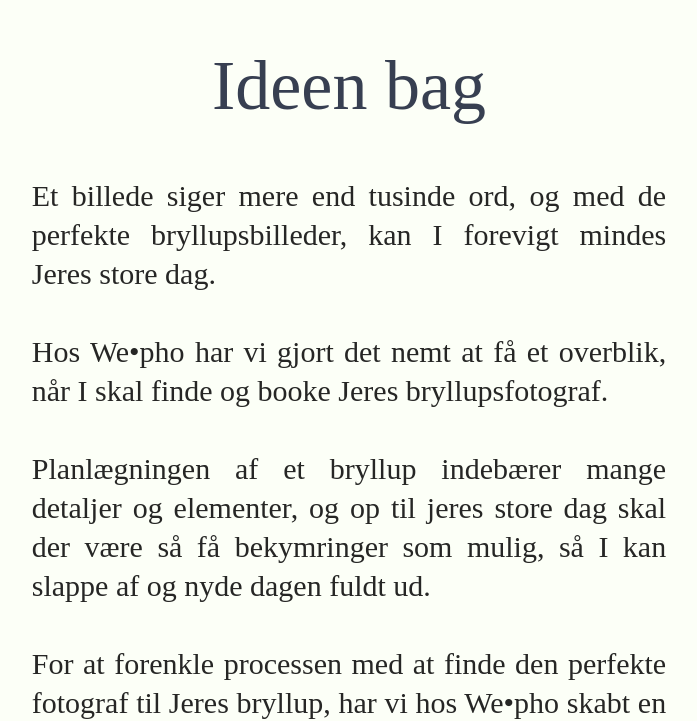
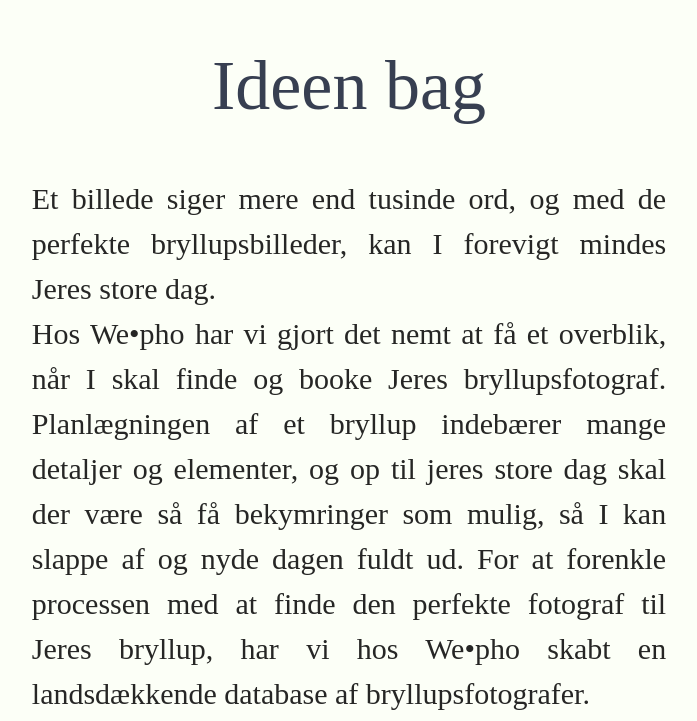
Before and after one commit to asger991/wepho, a Next.js app: page / in a window 1280 px wide. Shown: the part 1227-1948 px from the top of the page, without its empty margins (291-988 px from the left). Built offline with nearby package versions, Linux system fonts and the light colour scheme.

Commit message:
fixed styling

```diff
--- a/components/AboutText/index.js
+++ b/components/AboutText/index.js
@@ -3,33 +3,37 @@ const AboutText = () => {
     <div style={containerStyle}>
       <h1 style={headlineStyle}>Ideen bag</h1>
       <p style={textStyle}>
-      Et billede siger mere end tusinde ord, og med de perfekte bryllupsbilleder,
-      kan I forevigt mindes Jeres store dag.
-        <br /> <br /> Hos We•pho har vi gjort det nemt at få et overblik, når I
-        skal finde og booke Jeres bryllupsfotograf.
-        <br /> <br /> Planlægningen af et bryllup indebærer mange detaljer
-        og elementer, og op til jeres store dag skal der være så få bekymringer
-        som mulig, så I kan slappe af og nyde dagen fuldt ud.
-        <br /> <br />For at forenkle processen med at finde den perfekte fotograf
-        til Jeres bryllup, har vi hos We•pho skabt en landsdækkende database af bryllupsfotografer.
-        <br /> <br />We•pho er sat I verden med to primære formål;
+        Et billede siger mere end tusinde ord, og med de perfekte
+        bryllupsbilleder, kan I forevigt mindes Jeres store dag.
+        <br /> Hos We•pho har vi gjort det nemt at få et overblik, når I skal
+        finde og booke Jeres bryllupsfotograf. Planlægningen af et bryllup
+        indebærer mange detaljer og elementer, og op til jeres store dag skal
+        der være så få bekymringer som mulig, så I kan slappe af og nyde dagen
+        fuldt ud. For at forenkle processen med at finde den perfekte fotograf
+        til Jeres bryllup, har vi hos We•pho skabt en landsdækkende database af
+        bryllupsfotografer.
+        <br />
+        <br /> We•pho er sat I verden med to primære formål;
+        <br />
+        1. At skabe den bedste oplevelse for forbrugere, der søger efter
+        bryllupsfotografer
+        <br />
+        2. At generere en øget aktivitet for de danske bryllupsfotografer, for
+        dermed at gavne deres virksomhed
         <br /> <br />
-        1. At skabe den bedste oplevelse for forbrugere, der søger efter bryllupsfotografer
-
-        2. At generere en øget aktivitet for de danske bryllupsfotografer, for dermed at gavne deres virksomhed
-        <br /> <br />
-        Gennem vores platform kan I nemt søge ud fra kriterier, der passer til Jeres bryllup,
-        og swipe Jer igennem Danmarks største kartotek af de dygtigste og mest benyttede bryllupsfotografer
-        på markedet. Når I foretager Jeres søgning kan I klikke ind på fotografernes profiler, se visuelle
-        eksempler på deres arbejder, og læse lidt om hvem de er. Når I har fundet nogle kandidater, der passer
-        til jeres krav og forventninger, kan I booke et gratis og uforpligtende møde gennem We•pho, og dermed
+        Gennem vores platform kan I nemt søge ud fra kriterier, der passer til
+        Jeres bryllup, og swipe Jer igennem Danmarks største kartotek af de
+        dygtigste og mest benyttede bryllupsfotografer på markedet. Når I
+        foretager Jeres søgning kan I klikke ind på fotografernes profiler, se
+        visuelle eksempler på deres arbejder, og læse lidt om hvem de er. Når I
+        har fundet nogle kandidater, der passer til jeres krav og forventninger,
+        kan I booke et gratis og uforpligtende møde gennem We•pho, og dermed
         sikre jer We•pho’s særlige tilbudspriser.
         <br /> <br />
-        Vi glæder os til at hjælpe Jer med at finde den perfekte fotograf til Jeres bryllup.
-        <br /> <br />
-        - We•pho
-        <br /> <br />
-        Læs mere om We•pho her [link til FAQ]
+        Vi glæder os til at hjælpe Jer med at finde den perfekte fotograf til
+        Jeres bryllup.
+        <br />
+        {/* Læs mere om We•pho her [link til FAQ] */}
       </p>
       <span style={signedStyle}>- We•pho</span>
     </div>
@@ -44,7 +48,7 @@ const containerStyle = {
   alignItems: "center",
   width: "65%",
   height: "100vh",
-  margin: "10rem 0 10rem 0",
+  margin: "10rem 0 0 0",
 };
 
 const headlineStyle = {
@@ -56,7 +60,7 @@ const headlineStyle = {
 const textStyle = {
   textAlign: "justify",
   fontSize: "30px",
-  lineHeight: "1.3",
+  lineHeight: "1.5",
 };
 
 const signedStyle = {
```
